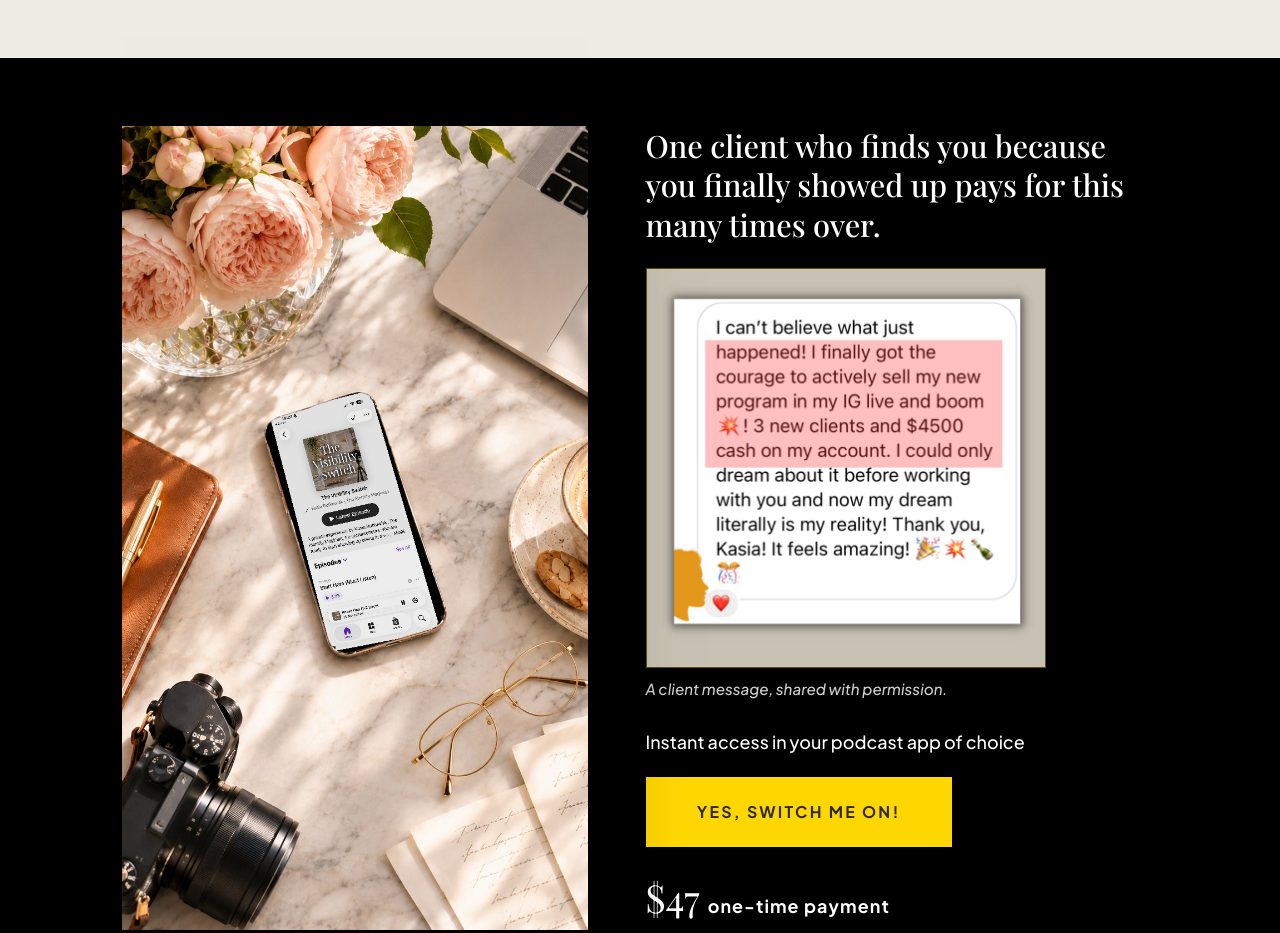
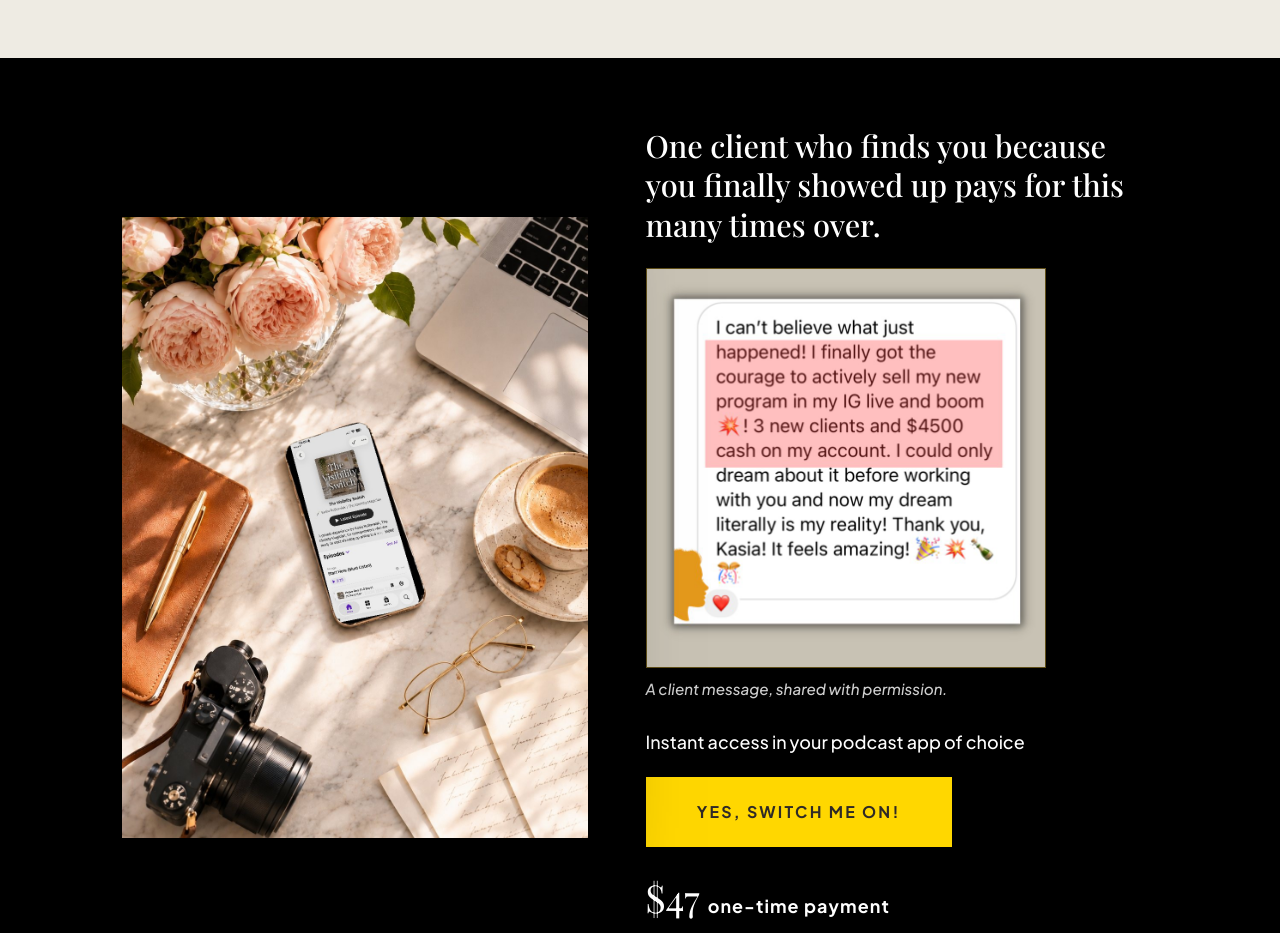
Before and after one commit to theidentitymagician/visibility-switch, a plain HTML site: page preview/index.html in a window 1280 px wide. Shown: the part 5920-6853 px from the top of the page. Drawn offline with nearby package versions, Linux system fonts and the light colour scheme; a web font is replaced by a local one.

Commit message:
Product image shown whole, no cropping
Co-Authored-By: Claude Opus 5.5 <noreply@anthropic.com>
Claude-Session: https://claude.ai/code/session_01SBBnRPqnC9T2b7VVGEyvvm

```diff
--- a/preview/index.html
+++ b/preview/index.html
@@ -121,10 +121,10 @@ h1 em,h2 em,.big em{padding-right:0}
 .card.plus p{max-width:720px;margin-left:auto;margin-right:auto}
 
 /* OFFER */
-.offer{display:grid;grid-template-columns:1fr 1.1fr;gap:3.6rem;align-items:stretch}
+.offer{display:grid;grid-template-columns:1fr 1.1fr;gap:3.6rem;align-items:center}
 .offer>div,.phases>div,.steps>div,.bonuses>div,.about>*{min-width:0}
-.offer .img{position:relative;min-height:420px}
-.offer .img img{position:absolute;inset:0;width:100%;height:100%;object-fit:cover;box-shadow:0 30px 80px rgba(0,0,0,.6)}
+.offer .img{position:relative}
+.offer .img img{display:block;width:100%;height:auto;aspect-ratio:3/4;object-fit:contain;box-shadow:0 30px 80px rgba(0,0,0,.6)}
 .offer .ripple{font-family:'Playfair Display',serif;font-size:clamp(1.5rem,2.4vw,2rem);line-height:1.3;margin-bottom:1.4rem}
 .offer .proof{width:100%;max-width:400px;margin:0 0 .5rem;border:1px solid rgba(212,175,55,.45)}
 .offer .cap{font-size:.95rem;color:#cfcfcf;font-style:italic;margin-bottom:1.6rem}
```
